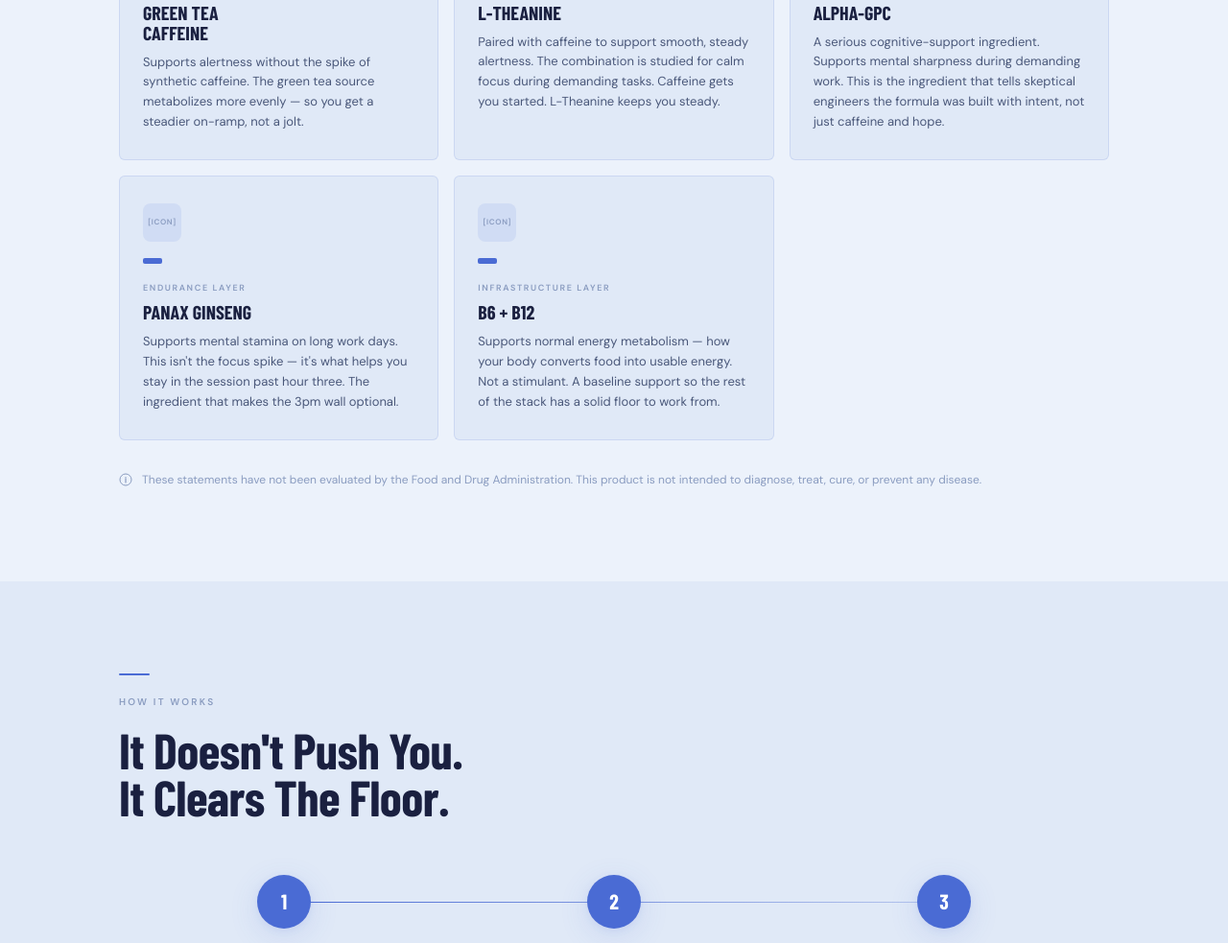
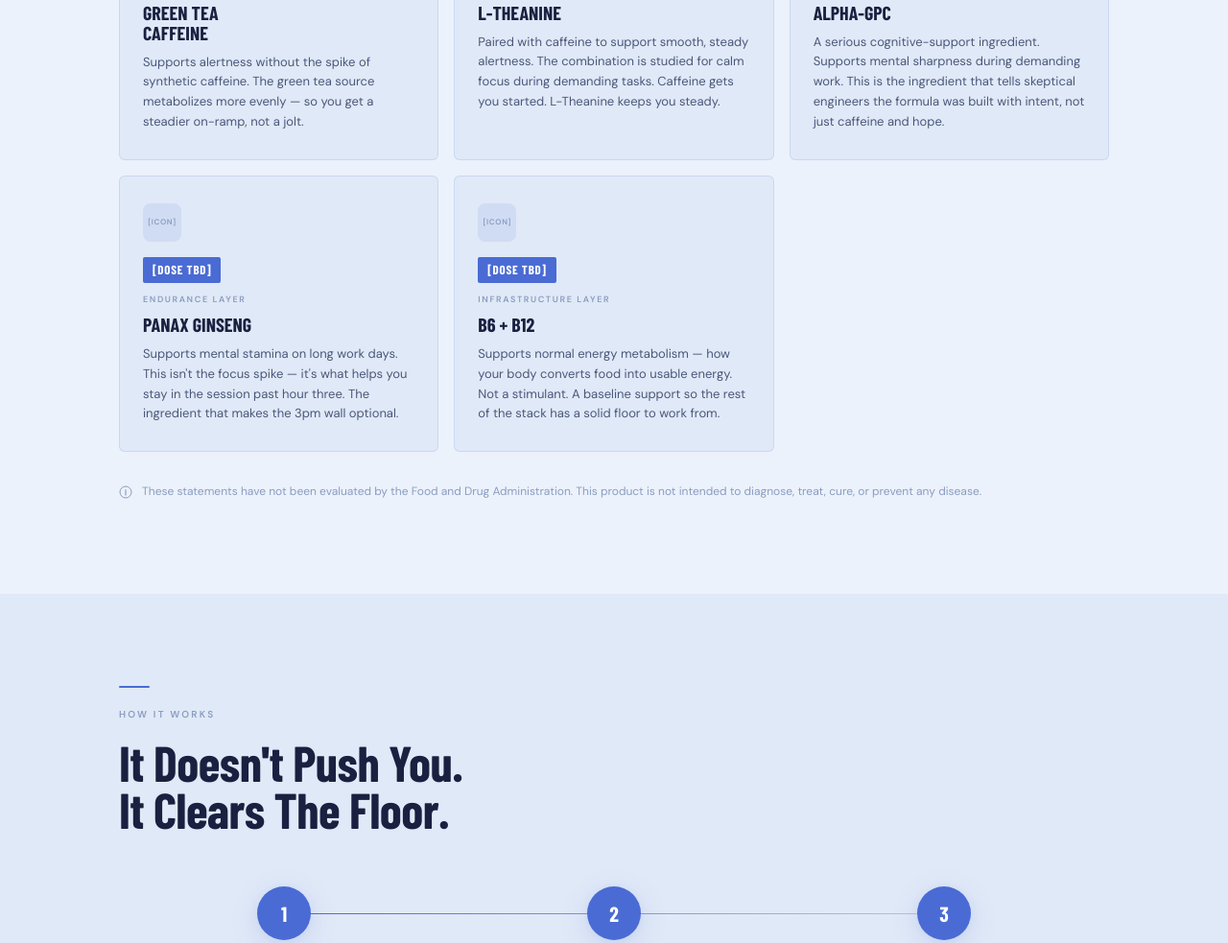
Before and after one commit to killedinkyoto/1v9ecom, a website: page mindor-cognitive-lander.html in a window 1280 px wide. Shown: the part 2820-3803 px from the top of the page at 96% size. Drawn offline with nearby package versions, Linux system fonts and the light colour scheme; a web font is replaced by a local one.

Commit message:
fix: ingredient dose placeholders and grid alignment

```diff
--- a/mindor-cognitive-lander.html
+++ b/mindor-cognitive-lander.html
@@ -637,6 +637,8 @@
       color: var(--text-dim);
       text-transform: uppercase;
     }
+    /* Center last row of 5-card ingredients grid */
+    .ingredients-grid .ingredient-card:nth-child(4) { grid-column-start: 1; }
   </style>
 </head>
 <body>
@@ -788,14 +790,14 @@
         </div>
         <div class="ingredient-card">
           <div class="ingredient-icon-placeholder">[ICON]</div>
-          <span class="ingredient-dose-badge"><!-- [CONFIRM DOSE] --></span>
+          <span class="ingredient-dose-badge">[DOSE TBD]</span>
           <span class="ingredient-role">Endurance Layer</span>
           <p class="ingredient-name">Panax Ginseng</p>
           <p class="ingredient-body">Supports mental stamina on long work days. This isn't the focus spike — it's what helps you stay in the session past hour three. The ingredient that makes the 3pm wall optional.</p>
         </div>
         <div class="ingredient-card">
           <div class="ingredient-icon-placeholder">[ICON]</div>
-          <span class="ingredient-dose-badge"><!-- [CONFIRM DOSE] --></span>
+          <span class="ingredient-dose-badge">[DOSE TBD]</span>
           <span class="ingredient-role">Infrastructure Layer</span>
           <p class="ingredient-name">B6 + B12</p>
           <p class="ingredient-body">Supports normal energy metabolism — how your body converts food into usable energy. Not a stimulant. A baseline support so the rest of the stack has a solid floor to work from.</p>
```
